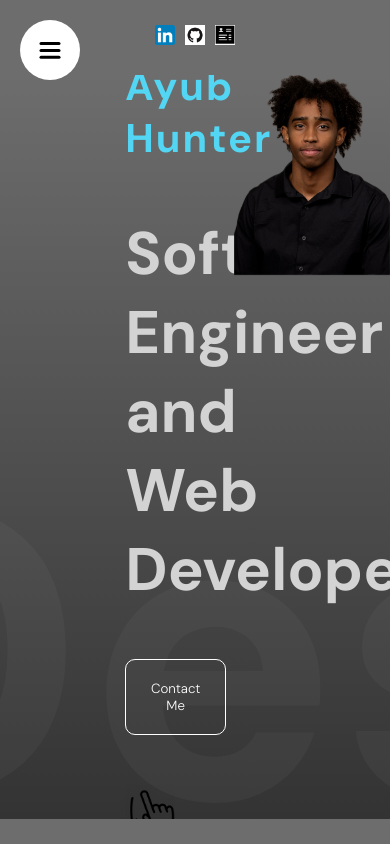
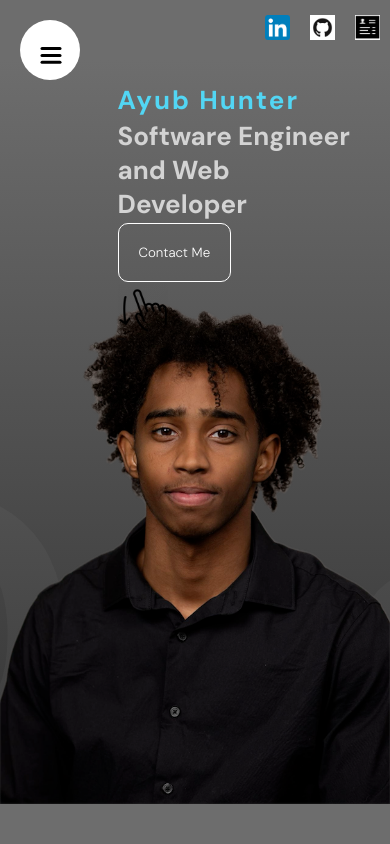
Before and after one commit to ayubxhunter/portfolio, a React (Vite) app: page / in a window 390 px wide. Shown: the top 844 px of the page. Built offline with nearby package versions, Linux system fonts and the light colour scheme.

Commit message:
responsiveness

```diff
--- a/src/app.scss
+++ b/src/app.scss
@@ -3,7 +3,7 @@ html {
     scroll-behavior: smooth;
 }
 
-*{
+* {
     padding: 0;
     margin: 0;
     box-sizing: border-box;
@@ -24,3 +24,21 @@ section {
     height: 100vh;
     scroll-snap-align: center;
 }
+
+@mixin mobile {
+    @media (max-width: 600px) { // Adjusted for better mobile targeting
+      @content;
+    }
+}
+
+@mixin tablet {
+    @media (min-width: 601px) and (max-width: 1024px) { // Defined for tablets
+      @content;
+    }
+}
+
+@mixin desktop {
+    @media (min-width: 1025px) { // Defined for desktops
+      @content;
+    }
+}
--- a/src/components/contact/Contact.jsx
+++ b/src/components/contact/Contact.jsx
@@ -52,7 +52,7 @@ const Contact = () => {
                 </motion.div>
                 <motion.div className="item" variants={variants}>
                     <h2>Phone</h2>
-                    <span>(770)-312-4838</span>
+                    <span>(404)-593-0190</span>
                 </motion.div>
             </motion.div>
             <div className="formContainer">
--- a/src/components/myself/myself.scss
+++ b/src/components/myself/myself.scss
@@ -1,30 +1,59 @@
+@import "../../app.scss";
+
+
 .myself{
     height: calc(100vh - 100px);
     background: linear-gradient((180deg, #6D6D6D, #333333));
     overflow: hidden;
     position: relative;
 
+
     .wrapper {
         max-width: 1250px;
         height: 100%;
         margin: auto;
+        @include mobile {
+            padding: 0; // Remove padding for mobile
+            height: 100%; // Ensure wrapper takes full height on mobile
+        }
+
 
         .textContainer {
-            width: 75%; /* Default width for large screens */
+            width: 50%; /* Default width for large screens */
             height: 100%;
             display: flex;
             flex-direction: column;
             justify-content: center;
-            gap: 50px;
+            gap: 40px;
+
+            @include mobile {
+                width: 150%; // Full width of the viewport
+                padding: 0 00px; // Add some padding on the sides
+                box-sizing: border-box; // Make sure padding is included in the width
+                position: relative; // Position relative to allow absolute positioning inside
+                z-index: 2;
+                height: 40%;
+                gap: 2px;
+            }
+
 
             h2 {
                 font-size: 40px;
                 color: #52d6f4;
                 letter-spacing: 2px;
+
+                @include mobile{
+                    top: 20;
+                    font-size: 26px;
+                }
             }
 
             h1 {
                 font-size: 60px;
+
+                @include mobile{
+                    font-size: 26px;
+                }
             }
 
             .buttons {
@@ -138,6 +167,14 @@
         right: 0;
         width: 40%;
         max-width: 1200px;
+
+        @include mobile {
+            position: absolute;
+            bottom: 0; // Stick to the bottom
+            width: 100%; // Full width of the viewport
+            max-width: none; // Override any max-width set previously
+            z-index: 1; // Lower z-index to be under the text
+        }
     }
 
     .imageContainer img {
@@ -145,6 +182,12 @@
         width: 100%; /* Use a percentage of the container for the width */
         height: auto; /* Maintains the aspect ratio */
         object-fit: cover;
+        @include mobile {
+            width: 100%;
+            height: auto;
+            position: absolute;
+            bottom: 0; // Align to bottom
+        }
     }
 
     .slidingContainer{
--- a/src/components/navbar/Navbar.jsx
+++ b/src/components/navbar/Navbar.jsx
@@ -31,7 +31,7 @@ const Navbar = () => {
                         <img src="/github.png" alt="GitHub" />
                     </motion.a>
                     <motion.a
-                        href="https://drive.google.com/file/d/1hmQUHp48wM2HgRWaBtPk97sIRVrSht4X/view?usp=sharing"
+                        href="https://drive.google.com/file/d/1DO7qGLsHyK9vp2xGWT1i_CukUvW69VwM/view?usp=sharing"
                         initial={{ opacity: 0, scale: 0.5 }}
                         animate={{ opacity: 1, scale: 1 }}
                         transition={{ duration: 0.5 }}
--- a/src/components/navbar/navbar.scss
+++ b/src/components/navbar/navbar.scss
@@ -1,13 +1,34 @@
+@import "../../app.scss";
+
 .navbar {
     height: 100px;
 
+    @include tablet {
+        height: 75px;
+    }
+
+    @include mobile {
+        height: 60px;
+    }
+
     .wrapper {
-        max-width: 1600px;
+        max-width: 1200px;
         margin: auto;
         display: flex;
         align-items: center;
         justify-content: space-between;
         height: 100%;
+
+        @include tablet {
+            max-width: fit-content;
+            padding: 0 20px;
+        }
+
+        @include mobile {
+            height: 100%;
+            justify-content: flex-end;
+            padding: 10px;
+        }
 
         span {
             font-weight: bold;
@@ -18,94 +39,23 @@
         display: flex;
         gap: 20px;
 
+        @include tablet {
+            gap: 10px;
+        }
+
         img {
             width: 30px;
             height: 30px;
-        }
-    }
-}
 
-/* Smaller devices (phones, 600px and down) */
-@media only screen and (max-width: 600px) {
-    .navbar {
-        height: 75px;
+            @include tablet {
+                width: 35px;
+                height: 35px;
+            }
 
-        .wrapper {
-            max-width: fit-content;
-            padding: 0 20px;
-        }
-
-        .social {
-            gap: 10px;
-
-            img {
-                width: 20px;
-                height: 20px;
+            @include mobile {
+                width: 25px;
+                height: 25px;
             }
         }
     }
 }
-
-/* Medium devices (landscape tablets, min 768px and max 1024) */
-@media only screen and (min-width: 768px) and (max-width: 1024px) {
-    .navbar {
-        height: 75px;
-
-        .wrapper {
-            max-width: fit-content;
-            padding: 0 20px;
-        }
-
-        .social {
-            gap: 10px;
-
-            img {
-                width: 20px;
-                height: 20px;
-            }
-        }
-    }
-}
-
-/* Large devices (laptops/desktops, min 1025px and max 1280px) */
-@media only screen and (min-width: 1025px) and (max-width: 1280px) {
-    .navbar {
-        height: 75px;
-
-        .wrapper {
-            max-width: fit-content;
-            padding: 0 20px;
-        }
-
-        .social {
-            gap: 10px;
-
-            img {
-                width: 20px;
-                height: 20px;
-            }
-        }
-    }
-}
-
-/* Extra large devices (large laptops and desktops, min 1281px and max 1600px) */
-@media only screen and (min-width: 1281px) and (max-width: 1600px) {
-    .navbar {
-        height: 100px;
-
-        .wrapper {
-            max-width: 1200px;
-            padding: 0 20px;
-        }
-
-        .social {
-            display: flex;
-            gap: 20px;
-
-            img {
-                width: 30px;
-                height: 30px;
-            }
-        }
-    }
-}
--- a/src/components/sidebar/sidebar.scss
+++ b/src/components/sidebar/sidebar.scss
@@ -1,19 +1,25 @@
+@import "../../app.scss";
+
 .sidebar {
   display: flex;
   flex-direction: column;
   align-items: center;
-    background-color: rgb(255, 255, 255);
+  justify-content: center;
   color: black;
+  background-color: white;
 
   .bg {
+    z-index: 999;
     position: fixed;
-        z-index: 4;
+    left: 0;
     top: 0;
-        left: 0;
     bottom: 0;
-        width: 400px;
-        background: #ffffff;
-
+    width: 350px;
+    background-color: white;
+    @include mobile {
+        height: 50%;
+        width: 200px;
+    }
     .links {
       position: absolute;
       width: 100%;
@@ -24,23 +30,33 @@
       justify-content: center;
       gap: 20px;
 
+      @include mobile{
+        height: 90%;
+      }
       a {
         font-size: 40px;
+        @include mobile {
+          font-size: 20px;
         }
       }
     }
-
+  }
   button {
-        z-index: 5;
-        width: 50;
+    z-index: 999;
+    width: 50px;
     height: 50px;
     border-radius: 50%;
+    border: none;
     position: fixed;
-        left: 39px;
-        height: 100px;
+    top: 28px; // Adjust this value to align with the navbar items
+    left: 26px; // This may also need adjustment
     background-color: transparent;
-        border: none;
     cursor: pointer;
 
+    // Consider adding display flex and centering the svg inside the button
+    display: flex;
+    justify-content: center;
+    align-items: center;
   }
+
 }
```
Lines whose indentation alone changed are shown as unchanged.
